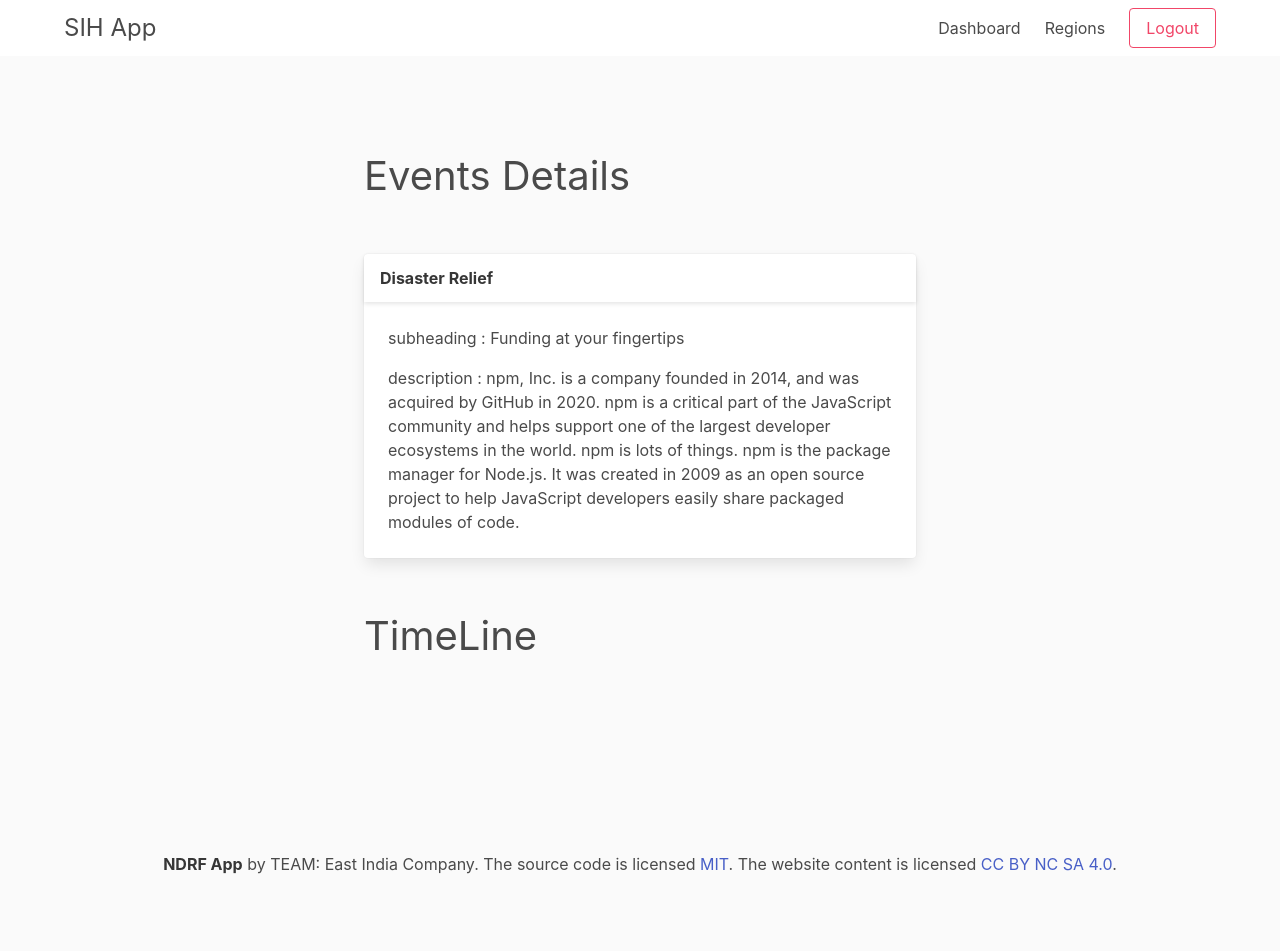
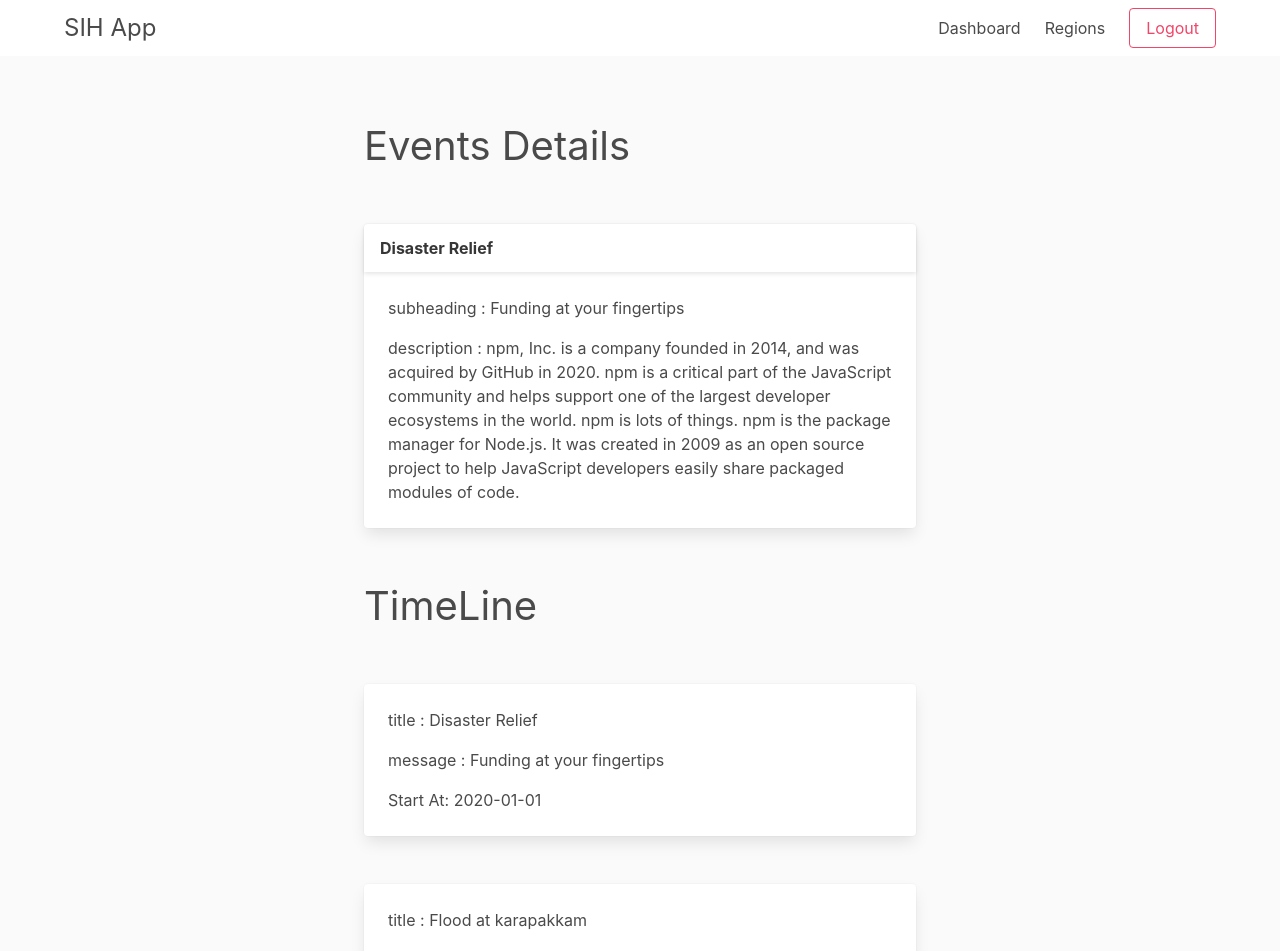
Before and after one commit to smartclash/SIH-Frontend, a Next.js app: page /events/1 in a window 1280 px wide. Shown: the top 951 px of the page. Built offline with nearby package versions, Linux system fonts and the light colour scheme.

Commit message:
Added ViewTimeLine

```diff
--- a/components/Timeline/TimelineCard.tsx
+++ b/components/Timeline/TimelineCard.tsx
@@ -1,5 +1,5 @@
-import { NextPage } from "next"
-import TimelineInterface from "@/interfaces/timeline/TimelineInterface"
+import {NextPage} from 'next'
+import TimelineInterface from '@/interfaces/timeline/TimelineInterface'
 
 const TimeLineCard: NextPage<TimelineInterface> = props => (
     <>
--- a/pages/events/[eventid].tsx
+++ b/pages/events/[eventid].tsx
@@ -1,5 +1,5 @@
 import type {NextPage} from 'next'
-import timelineinterface from '@/interfaces/timeline/TimelineInterface'
+import TimelineInterface from '@/interfaces/timeline/TimelineInterface'
 import ViewEventInterface from '@/interfaces/events/ViewEventInterface'
 
 const ViewEents: ViewEventInterface[] = [
@@ -26,25 +26,25 @@ const ViewEents: ViewEventInterface[] = [
     },
 ]
 
-const TimeLine: timelineinterface[] = [
-    {title: 'Disaster Relief', message: 'Funding at your fingertips', date: '2020-01-01'},
-    {title: 'Flood at karapakkam', message: 'Flood in KCG college voluntary needed', date: '2020-01-01'},
-    {title: 'Contest for NCC', message: 'Best NCC institute in India', date: '2020-01-01'},
+const TimeLine: TimelineInterface[] = [
+    {title: 'Disaster Relief', message: 'Funding at your fingertips', start: '2020-01-01'},
+    {title: 'Flood at karapakkam', message: 'Flood in KCG college voluntary needed', start: '2020-01-01'},
+    {title: 'Contest for NCC', message: 'Best NCC institute in India', start: '2020-01-01'},
 
 ]
-const timelineViewCard: NextPage<timelineinterface> = props => (
+const TimelineCard: NextPage<TimelineInterface> = props => (
     <>
         <div className='card mb-6'>
             <div className='card-content'>
                 <div className='content'>
                     <p>
-                        title : { ViewEents[0].subheading}
+                        title : {props.title}
                     </p>
                     <p>
-                        message : { ViewEents[0].description}
+                        message : { props.message}
                     </p>
                     <p>
-                        Start At: { ViewEents[0].description}
+                        Start At: { props.start}
                     </p>
                 </div>
             </div>
@@ -53,7 +53,7 @@ const timelineViewCard: NextPage<timelineinterface> = props => (
     </>
 )
 
-const EventViewPage: NextPage = () => (
+const TimeLineViewPage: NextPage = () => (
     <section className='hero has-background-white-bis is-fullheight-with-navbar'>
         <div className='hero-body'>
             <div className='container'>
@@ -89,14 +89,13 @@ const EventViewPage: NextPage = () => (
                         <p className='is-size-2'>TimeLine</p>
                     </div>
 
-                    {ViewEents.map(event => (
-                        <timelineViewCard key={event.heading} {...event} />
+                    {TimeLine.map(event => (
+                        <TimelineCard key={event.title} {...event} />
                     ))}
-
                 </div>
             </div>
         </div>
     </section>
 )
 
-export default EventViewPage
+export default TimeLineViewPage
```
Also changed, not shown: interfaces/timeline/TimelineInterface.ts (+4 -4 lines), pages/timeline/create.tsx (+7 -8 lines).
